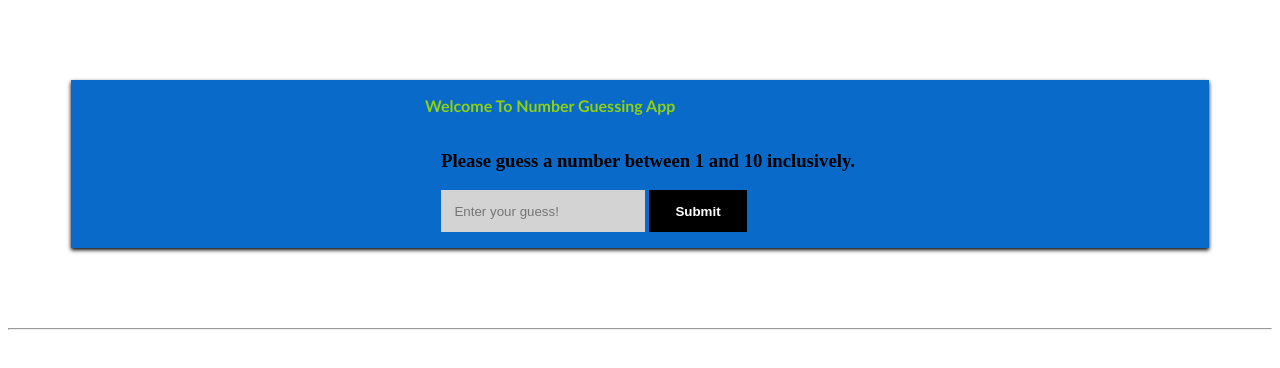
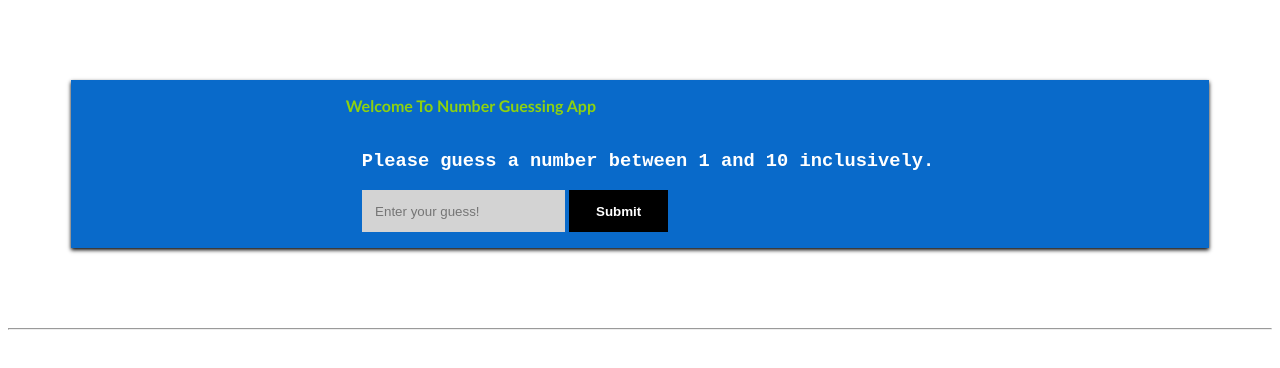
Before and after one commit to Horlawhumy-dev/number-guessingapp, a plain HTML site: page index.html in a window 1280 px wide. Drawn offline with Linux system fonts and the light colour scheme.

Commit message:
fix color of h3

```diff
--- a/style.css
+++ b/style.css
@@ -17,11 +17,17 @@ header h2{
     font-size: 1rem;
 }
 
+h3{
+    color: white;
+    font-family: 'Courier New', Courier, monospace;
+}
+
 
 
 .input-div{
     display: block;
     margin-left:1em;
+
 }
 
 h5{
```
